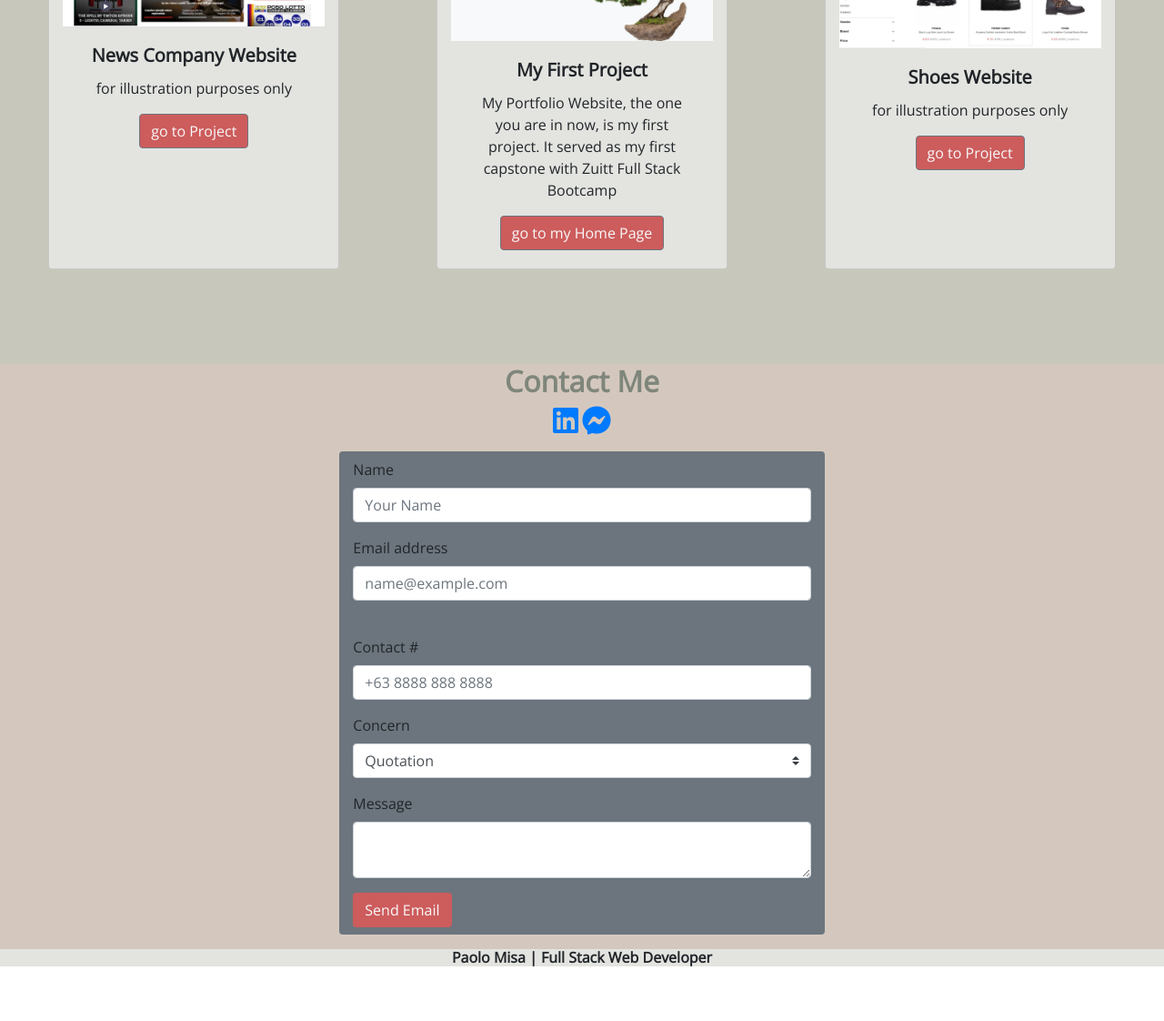
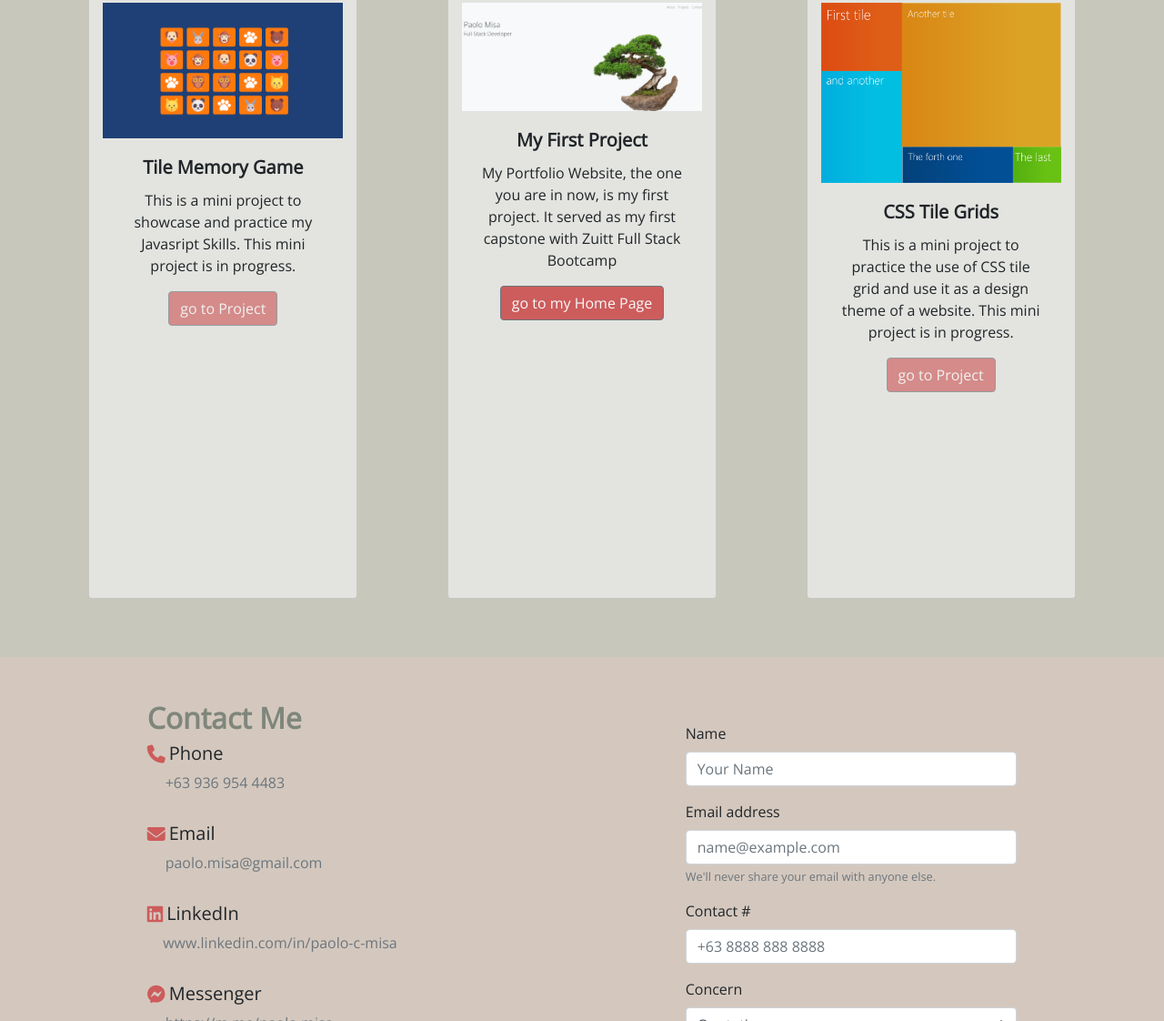
Before and after one commit to Paolo-Misa/webportfolio, a plain HTML site: page index.html in a window 1280 px wide. Shown: the part 1678-2800 px from the top of the page at 91% size. Before the commit the page ends 2741 px from the top, so only its background shows below. Drawn offline with nearby package versions, Linux system fonts and the light colour scheme.

Commit message:
revised format, changed project cards

```diff
--- a/index.html
+++ b/index.html
@@ -60,18 +60,13 @@
             </div>
         </nav>
 
-
-
     </div>
-
-
-
 <!-- End of Navbar -->
 
 <!--Home container -->
 
-<div class="container-fluid view-height">
-    <div class="row  row-height">
+<div class="container-fluid ">
+    <div class="row  min-vh-100">
 
         <!-- Name Column -->
         <div class="col-xl-5 col-md-12 col-md-6 col-sm-12  home-container">
@@ -90,11 +85,10 @@
 
 </div>
 
-
 <!--Home container end  -->
 
 <!-- About Container -->
-<div id="About-Section" class="container-fluid about-bg view-height">
+<div id="About-Section" class="container-fluid about-bg min-vh-100">
 
         <!-- first row -->
         <div class="row row-height about-bg">
@@ -108,6 +102,9 @@
 
                     <p class="text-justify mt-3">
                         About me. I'm a husband, a father, and a dog lover. I believe in redemption. I do DIY projects, I'm passionate about cooking. I wake up early to get things done. I love biking and swimming, but I dread running. I listen to Debussy and lofi. and on my free time, I read about design and arts.
+                    </p>
+                    <p class="text-justify">
+                        I am a career shifter, my background is in hospitality and business. I am currently enrolled in Full Stack Web Developer Bootcamp with Zuitt. We are expecting to complete the course by mid December 2021. To know more about me, feel free to download my resume and contact me. Thanks!
                     </p>
 
                     <a href="./documents/Misa.Paolo.Resume.pdf" download="" target="_blank" class="btn btn-secondary btn-project text-light">My Resume</a>
@@ -124,7 +121,7 @@
         <!-- end of name row and column -->
 
         <!-- card column -->
-            <div class="col-xl-6  col-md-12 about-bg col-sm-12 view-height">
+            <div class="col-xl-6  col-md-12 about-bg col-sm-12 overflow-hidden">
 
 
                 <!-- goal card -->
@@ -173,9 +170,9 @@
 <div class="container-fluid">
 
         <!-- manual spacer -->
-        <div class="row manual-row-height project-color ">
+     <!--    <div class="row manual-row-height project-color ">
             <div class="col-xl-12 col-md-0 "></div>
-        </div>
+        </div> -->
         <!-- end of manual spacer   -->
 
 
@@ -183,22 +180,22 @@
 
 
         <!-- Projects Row -->
-        <div id="Projects-Section" class="row  justify-content-around project-color ">
-
+        <div id="Projects-Section" class="row min-vh-100 justify-content-around project-color p-5 ">
+            <!-- <div class="col-md-12 d-flex justify justify-content-around "> -->
                 <!-- card 1 -->
-                <div class="card project-card col-md-3 my-3 " style="width: 18rem;">
-                    <img class="img-fluid mt-3" src="../images/newspaper.jpg" class="card-img-top" alt="portfolio screenshot">
+                <div class="card project-card col-xl-3 col-md-12 my-3 d-flex" style="width: 18rem;">
+                    <img class="img-fluid mt-3" src="../images/memoryGameSample.png" class="card-img-top" alt="Memory Game">
                     <div class="card-body text-center">
-                        <h5 class="card-title "><strong>News Company Website</strong></h5>
-                             <p class="card-text ">for illustration purposes only
+                        <h5 class="card-title "><strong>Tile Memory Game</strong></h5>
+                             <p class="card-text ">This is a mini project to showcase and practice my Javasript Skills. This mini project is in progress.
                              </p>
-                            <a href="..." class="btn btn-secondary btn-project text-light">go to Project</a>
+                            <a href="..." class="btn btn-secondary btn-project text-light disabled">go to Project</a>
                     </div>
                 </div>
 
 
                 <!-- card 2 -->
-                <div class="card project-card col-md-3 my-3" style="width: 18rem;">
+                <div class="card project-card col-xl-3 col-md-12 my-3 d-flex" style="width: 18rem;">
                     <img class="img-fluid mt-3" src="../images/landing-screenshot.jpg" class="card-img-top" alt="portfolio screenshot">
                     <div class="card-body text-center">
                         <h5 class="card-title"><strong>My First Project</strong></h5>
@@ -209,25 +206,25 @@
                 </div>
 
                 <!-- card 3 -->
-                <div class="card project-card col-md-3 my-3" style="width: 18rem;">
-                    <img class="img-fluid mt-3" src="../images/shoes.jpg" class="card-img-top" alt="portfolio screenshot">
+                <div class="card project-card col-xl-3 col-md-12 my-3 d-flex" style="width: 18rem;">
+                    <img class="img-fluid mt-3" src="../images/CSSTileGridSample.png" class="card-img-top" alt="CSS Tile Grid">
                     <div class="card-body text-center ">
-                        <h5 class="card-title"><strong>Shoes Website</strong></h5>
-                             <p class="card-text ">for illustration purposes only</p>
+                        <h5 class="card-title"><strong>CSS Tile Grids</strong></h5>
+                             <p class="card-text ">This is a mini project to practice the use of CSS tile grid and use it as a design theme of a website. This mini project is in progress.  </p>
 
-                            <a href="..." class="btn btn-secondary btn-project text-light">go to Project</a>
+                            <a href="..." class="btn btn-secondary btn-project text-light disabled">go to Project</a>
                     </div>
                 </div>
-
+            <!-- </div> -->
 
         </div>
 
         <!-- end of Projects row -->
 
         <!-- manual spacer -->
-        <div class="row manual-row-height  project-color">
+    <!--     <div class="row manual-row-height  project-color">
             <div class="col-12 "></div>
-        </div>
+        </div> -->
         <!-- end of manual spacer   -->
 
     </div>
@@ -235,21 +232,68 @@
 <!-- Projects Container End -->
 
 <!-- Contact Container  -->
-<div id="Contact-Section" class="container-fluid">
+<div id="Contact-Section" class="container-fluid  ">
 
-        <div class="row contact-color justify-content-center">
-            <div class="col-12 justify-content-center ">
-                    <div class="text-center">
+        <div class="row min-vh-100 contact-color p-5 justify-content-center">
+            <div class="col-6 justify-content-center ">
+                    <div class="text-left">
                     <h2 class=" contact-h2 "><strong>Contact Me</strong></h2>
-                        <a href=""><i class="fab fa-linkedin  fa-2x"></i></a>
-                        <a href=""><i class="fab fa-facebook-messenger  fa-2x"></i></a>
                     </div>
+
+
+
+
+                    <div class="contact-item d-flex mb-3">
+                         <div class="icon fs-4 icon-color">
+                            <i class="fas fa-phone fa-lg"></i>
+                         </div>
+                         <div class="text ms-3">
+                            <h5 class="fs-5 pl-1">Phone</h5>
+                            <p class="text-muted">+63 936 954 4483</p>
+                         </div>
+                    </div>
+
+                    <div class="contact-item d-flex mb-3">
+                         <div class="icon fs-4 icon-color">
+                            <i class="fas fa-envelope fa-lg"></i>
+                         </div>
+                         <div class="text ms-3">
+                            <h5 class="fs-5 pl-1"> Email</h5>
+                            <p class="text-muted">paolo.misa@gmail.com</p>
+                         </div>
+                    </div>
+
+                    <div class="contact-item d-flex mb-3 ">
+                         <div class="icon fs-4 icon-color">
+                            <i class="fab fa-linkedin fa-lg"></i>
+                         </div>
+                         <div class="text ms-3">
+                            <h5 class="fs-5 pl-1">LinkedIn</h5>
+                            <p class="text-muted">www.linkedin.com/in/paolo-c-misa</p>
+                         </div>
+                    </div>
+
+                    <div class="contact-item d-flex mb-3">
+                         <div class="icon fs-4 icon-color">
+                            <i class="fab fa-facebook-messenger fa-lg"></i>
+                         </div>
+                         <div class="text ms-3">
+                            <h5 class="fs-5 pl-1">Messenger</h5>
+                            <p class="text-muted">https://m.me/paolo.misa</p>
+                         </div>
+                    </div>
+
+
+
+
+
+
             </div>
 
 
 
                         <!-- <div class=" col-lg-4 col-md-6 col-sm-12"> -->
-                            <form class="col-xl-5 col-md-8 bg-secondary rounded my-3 py-2">
+                            <form class="col-xl-4 col-md-8  rounded my-3 py-2">
 
                                 <div class="form-group">
                                     <label for="name">Name</label>
@@ -281,7 +325,7 @@
                                     <textarea class="form-control" aria-label="With textarea"></textarea>
                                 </div>
 
-                                <button type="submit" class="btn send-btn text-light">Send Email</button>
+                                <button type="submit" class="btn send-btn text-light disabled">Send Email</button>
                             </form>
 
 
--- a/style/style.css
+++ b/style/style.css
@@ -202,6 +202,10 @@
     background-color: #d4c8be!important;
 }
 
+.icon-color {
+    color: indianred;
+}
+
 .contact-nav-link {
    letter-spacing: 2px;
     font-weight: 500px;
```
Also changed, not shown: images/CSSTileGridSample.png (added), images/memoryGameSample.png (added).
